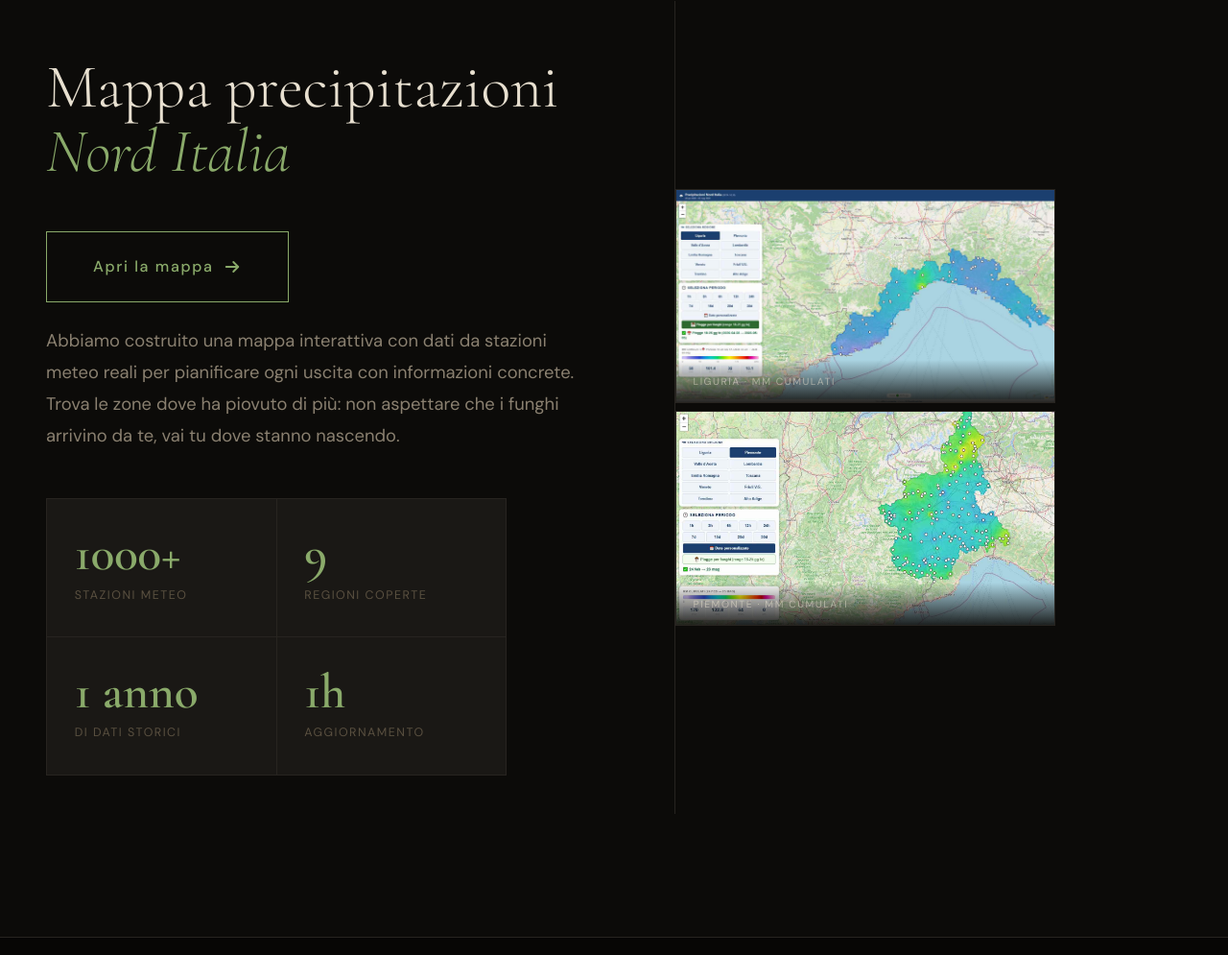
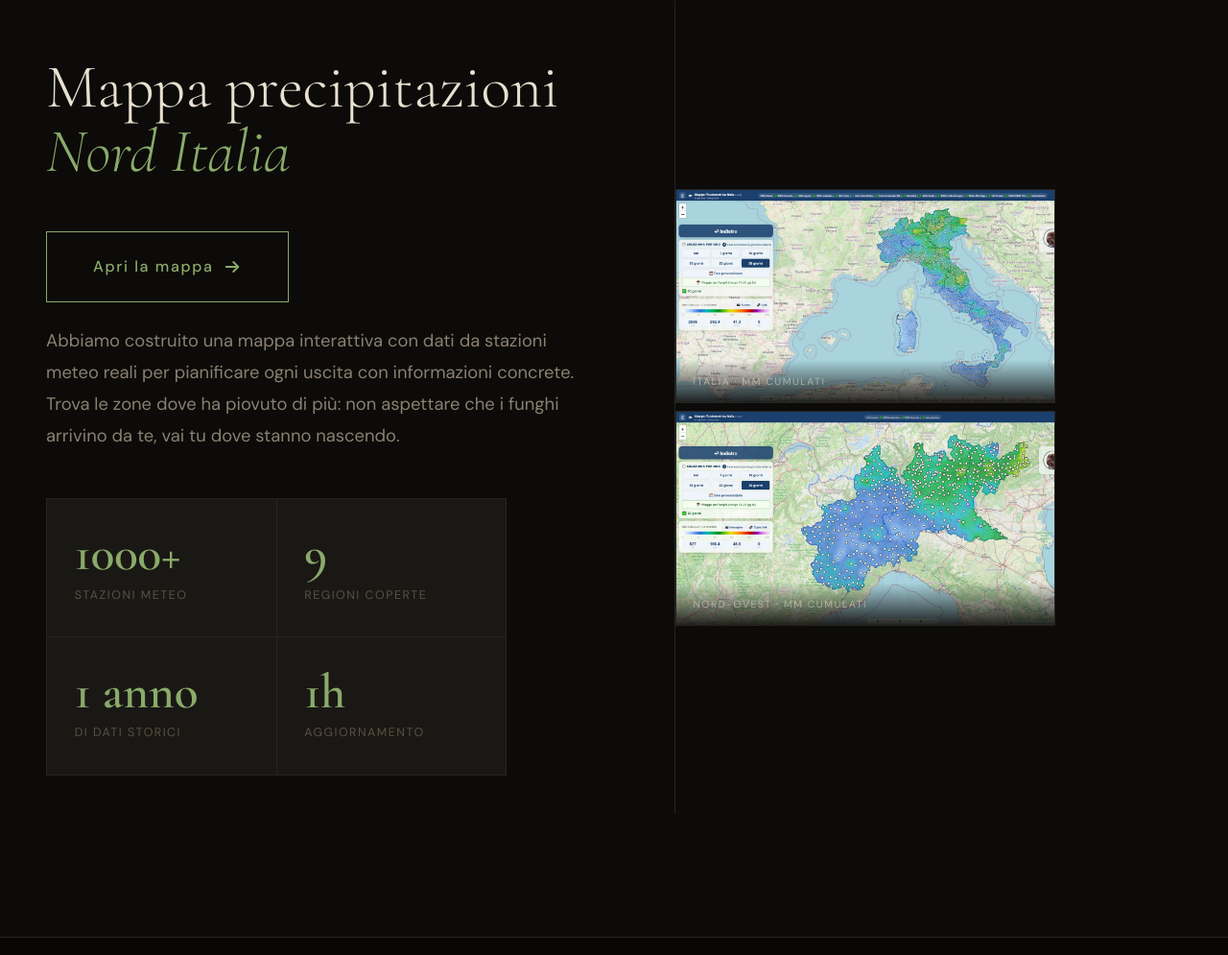
Before and after one commit to AvventureMicologiche/home-page-sito, a plain HTML site: page index.html in a window 1280 px wide. Shown: the part 2528-3523 px from the top of the page at 96% size. Drawn offline with nearby package versions, Linux system fonts and the light colour scheme.

Commit message:
Sostituite le foto del paragrafo pluviometro con la mappa Italia v5.0
Nuovi screenshot: Italia intera (2606 stazioni) e zoom Nord-Ovest,
al posto delle vecchie mappe Liguria e Piemonte.

Co-Authored-By: Claude Fable 5 <noreply@anthropic.com>

```diff
--- a/index.html
+++ b/index.html
@@ -471,12 +471,12 @@
     <!-- DX: due sole mappe reali, centrate, spostate verso sx con padding-left ridotto -->
     <div class="piogge-right">
       <div class="shot">
-        <img src="immagini/mappa1.jpg" alt="Mappa precipitazioni Liguria" />
-        <div class="shot-cap">Liguria · mm cumulati</div>
+        <img src="immagini/mappa_italia.jpg" alt="Mappa pluviometrica Italia" />
+        <div class="shot-cap">Italia · mm cumulati</div>
       </div>
       <div class="shot">
-        <img src="immagini/mappa2.jpg" alt="Mappa precipitazioni Piemonte" />
-        <div class="shot-cap">Piemonte · mm cumulati</div>
+        <img src="immagini/mappa_nordovest.jpg" alt="Mappa pluviometrica Nord-Ovest" />
+        <div class="shot-cap">Nord-Ovest · mm cumulati</div>
       </div>
     </div>
   </div>
```
Also changed, not shown: immagini/mappa_italia.jpg (added), immagini/mappa_nordovest.jpg (added).
